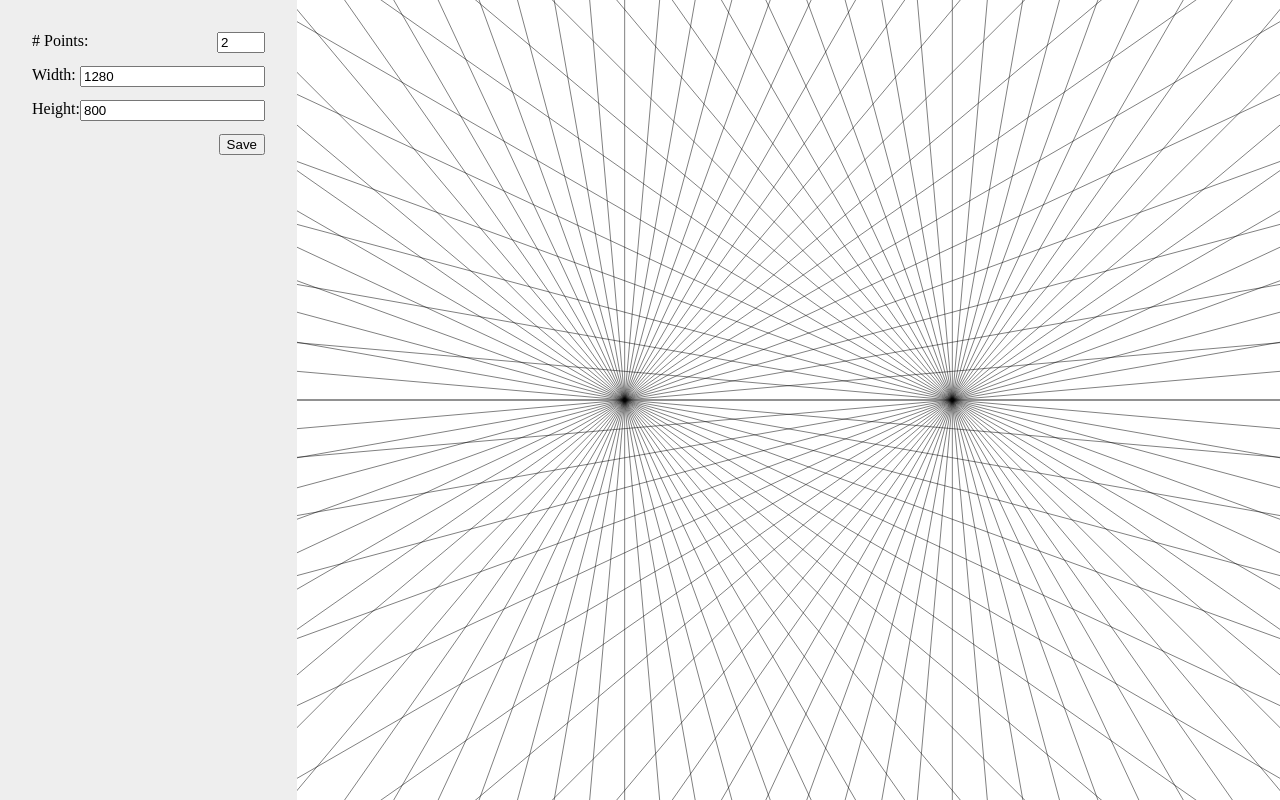
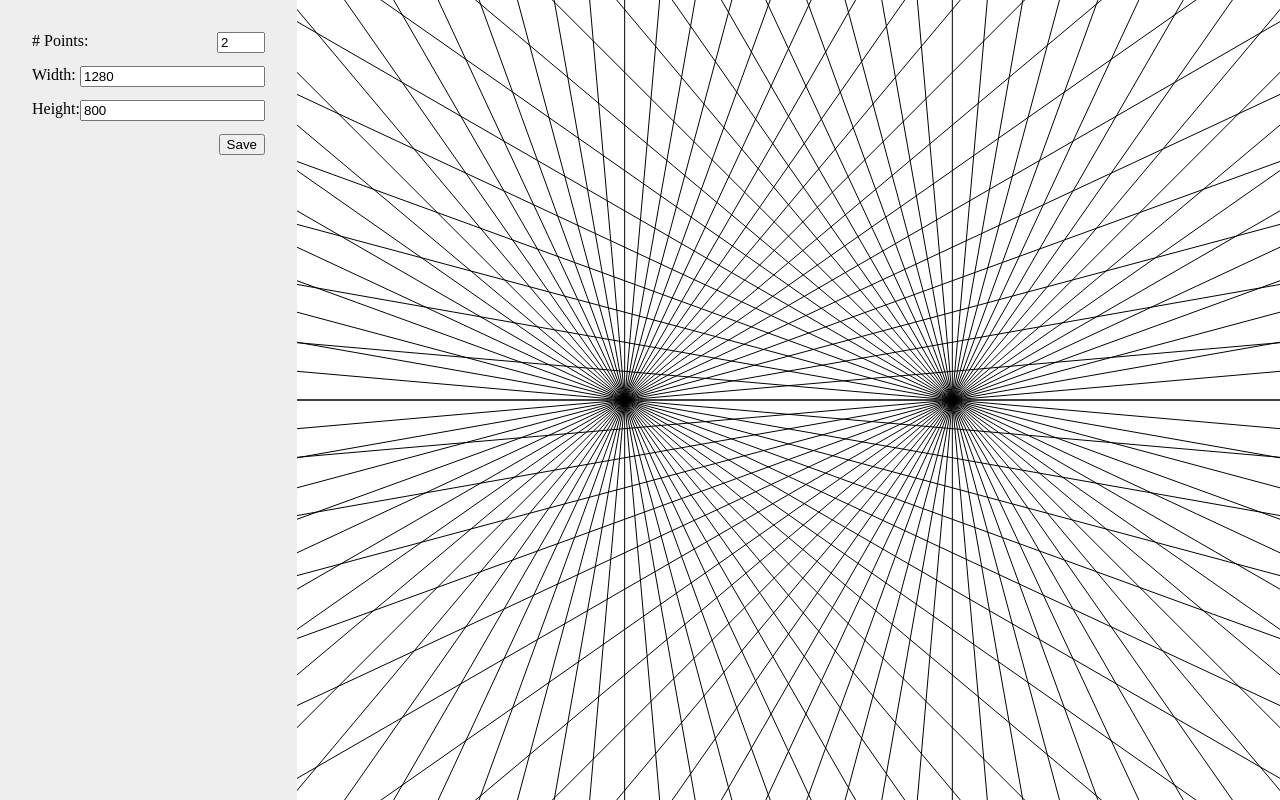
Before and after one commit to amisrs/perspective-grid, a plain HTML site: page index.html in a window 1280 px wide. Drawn offline with Linux system fonts and the light colour scheme.

Commit message:
pct scale

```diff
--- a/pergrid.css
+++ b/pergrid.css
@@ -6,6 +6,7 @@ html, body {
 }
 
 svg {
+    position: relative;
     overflow: hidden;
     top: 0px;
     z-index: 0;
--- a/pergrid.js
+++ b/pergrid.js
@@ -11,10 +11,13 @@ var selectSize = 12;
 var lineWidth = 1;
 
 // canvas properties
-var scale = 0.5;
+var scale = 1;
 var numPoints = 2;
 var currentPoints = 2;
 var controlWidth = 277;
+
+var canvasWidth = 1920;
+var canvasHeight = 1080;
 var aspectRatio = 16/9;
 
 
@@ -24,6 +27,8 @@ var pointArray = [];
         controlWidth = controlDiv.offsetWidth;
 
         var canvasDiv = document.getElementById('canvasDiv');
+        var canvasWidth = canvasDiv.offsetWidth - controlWidth;
+        console.log("canvasWidth " + canvasWidth);
 
         resX = document.getElementById('resX');
         resY = document.getElementById('resY');
@@ -51,16 +56,9 @@ var pointArray = [];
 
         //var doc = Raphael(0, 0, window.innerWidth, window.innerHeight);
 
-        window.addEventListener('resize', resizeCanvas, false);
-        svg.addEventListener('click', function(e) {
-            //addPoint(e.clientX / scale, e.clientY / scale);
-
-        });
 
         var widthInput = document.getElementById('resX');
         var heightInput = document.getElementById('resY');
-
-
 
         //default start with 2 points:
         // x = 1/3 width, y = 1/2 height
@@ -68,13 +66,14 @@ var pointArray = [];
 
         // but we dont want to bake it into the svg, just move the element
         for(k = 0; k < numPoints; k++) {
-            //addPoint( ((k+1) * (window.innerWidth/scale)) / 3, (window.innerHeight/scale) / 2 );
-            addPoint(0 ,0);
+            addPoint( (((k+1) * (canvasWidth)) / 3), (window.innerHeight) / 2 );
+            //addPoint(0 ,0);
 
         };
         for(i = 0; i < pointArray.length; i++) {
             //pointArray[i].setAttribute('left', (window.innerWidth/scale) /3);
-            pointArray[i].setAttribute('transform', 'scale('+scale+') translate('+((window.innerWidth-controlWidth)/scale)*(i+1)/3+', '+(window.innerHeight/scale)/2+')');
+            var point = pointArray[i]
+            pointArray[i].element.setAttribute('transform', 'scale('+scale+') translate('+(point.x)+', '+point.y+')');
         }
 
 
@@ -82,8 +81,17 @@ var pointArray = [];
         pp.addEventListener('input', function(e) {
 
         })
+        window.addEventListener('resize', resizeCanvas, false);
+        svg.addEventListener('click', function(e) {
+            //addPoint(e.clientX / scale, e.clientY / scale);
+
+        });
+        widthInput.addEventListener('input', function(e) {
+            //canvasWidth =
+        })
 
 
+        console.log(pointArray);
         //canvasDiv.appendChild(doc);
         //context = canvas.getContext('2d');
         //resizeCanvas();
@@ -110,8 +118,13 @@ var pointArray = [];
         svgCanvas.setAttribute('height', '100%');
 
         for(i = 0; i < pointArray.length; i++) {
+            var point = pointArray[i];
             //pointArray[i].setAttribute('left', (window.innerWidth/scale) /3);
-            pointArray[i].setAttribute('transform', 'scale('+scale+') translate('+(window.innerWidth/scale)/2+', '+(window.innerHeight/scale)/2+')');
+            console.log("window.innerWidth: " + window.innerWidth);
+            var targetX = point.xpct * canvasDiv.offsetWidth;
+            var targetY = point.ypct * canvasDiv.offsetHeight;
+            point.element.setAttribute('transform', 'scale('+scale+') translate('+(targetX)+', '+(targetY)+')');
+            console.log("Shifted point to target X: " + targetX);
         }
 
 
@@ -119,13 +132,18 @@ var pointArray = [];
 
     function addPoint(x, y) {
         console.log("Adding point at: " + x + ", " + y);
+
+        var pointContainer = {};
+
         var canvas = document.getElementById('canvas');
+        var canvasDiv = document.getElementById('canvasDiv');
         var starPath = "";
         rayAngleGap = (2 * Math.PI) / rays;
 
 
         for(i = 0; i < rays; i++) {
-            starPath += lineFromPoint(x, y, i * rayAngleGap, starPath);
+            // we're gonna move the whole element
+            starPath += lineFromPoint(0, 0, i * rayAngleGap, starPath);
         }
         //console.log(starPath);
         //var point = doc.path(path);
@@ -136,8 +154,16 @@ var pointArray = [];
             console.log(e);
         })
         canvas.appendChild(point2);
+        console.log(x);
+        console.log(canvasDiv.offsetWidth);
 
-        pointArray.push(point2);
+        pointContainer.x = x;
+        pointContainer.xpct = x / canvasDiv.offsetWidth;
+        pointContainer.y = y;
+        pointContainer.ypct = y / canvasDiv.offsetHeight;
+
+        pointContainer.element = point2;
+        pointArray.push(pointContainer);
     }
 
     function createPath(d) {
@@ -153,7 +179,7 @@ var pointArray = [];
 
     function lineFromPoint(x, y, angle, path) {
         //need to find max distance from point to viewport edge
-        maxLength = Math.sqrt(Math.pow(window.innerWidth, 2) + Math.pow(window.innerHeight, 2)) / scale;
+        maxLength = Math.sqrt(Math.pow(window.innerWidth, 2) + Math.pow(window.innerHeight, 2));
 
         destX = x  + maxLength * Math.cos(angle);
         destY = y + maxLength * Math.sin(angle);
```
Also changed, not shown: notes.txt (added).
